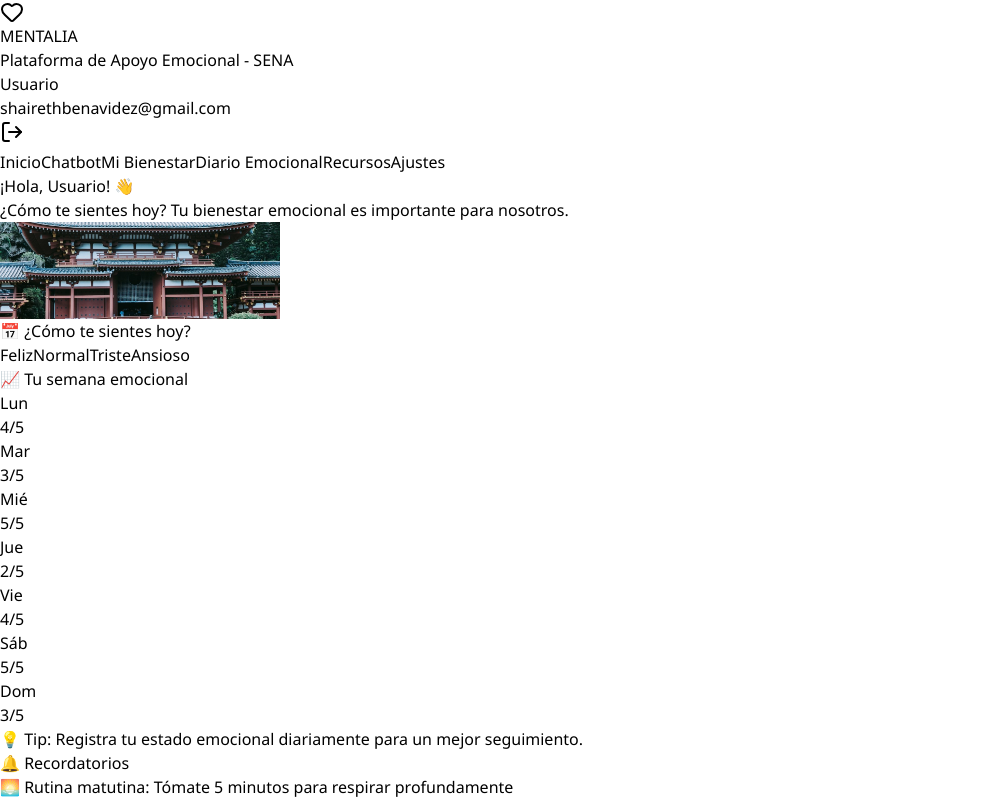
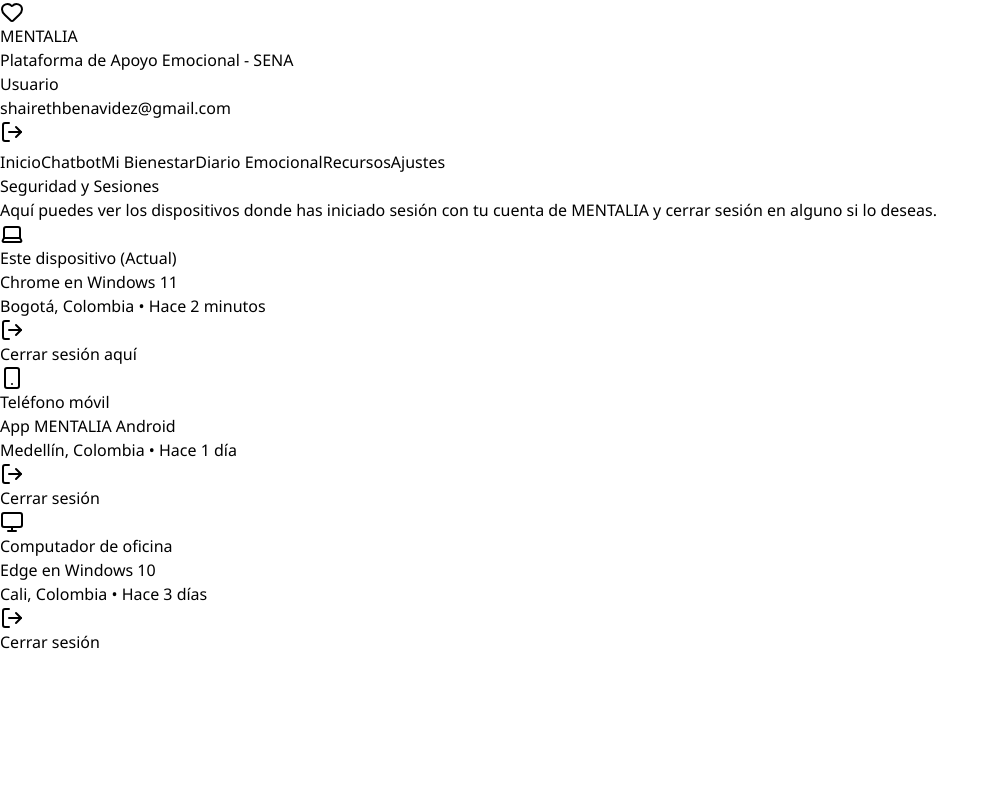
Before and after one commit to shaireth1/Mentalia, a Next.js app in the folder frontend/: page /panel-usuario-autenticado in a window 1280 px wide. Both pictures are taken after a click on the button "Ajustes". Shown: the top 800 px of the page, without its empty margins (0-998 px from the left). Built offline with nearby package versions, Linux system fonts and the light colour scheme.

Commit message:
panel2.0

```diff
--- a/frontend/src/app/panel-usuario-autenticado/SettingsView.jsx
+++ b/frontend/src/app/panel-usuario-autenticado/SettingsView.jsx
@@ -43,13 +43,13 @@
   };
 
   return (
-    <div className="bg-white rounded-2xl p-6 shadow-sm">
+    <div className="bg-white rounded-2xl p-6 shadow-sm overflow-hidden">
       <h2 className="text-lg font-semibold text-gray-800 mb-2">
-        🔒 Seguridad y Sesiones
+        Seguridad y Sesiones
       </h2>
       <p className="text-sm text-gray-500 mb-6">
-        Aquí puedes ver los dispositivos donde has iniciado sesión con tu cuenta
-        de <span className="text-purple-600 font-medium">MENTALIA</span> y cerrar sesión en alguno si lo deseas.
+        Aquí puedes ver los dispositivos donde has iniciado sesión con tu cuenta de{" "}
+        <span className="text-purple-600 font-medium">MENTALIA</span> y cerrar sesión en alguno si lo deseas.
       </p>
 
       <div className="space-y-4">
--- a/frontend/src/app/panel-usuario-autenticado/page.js
+++ b/frontend/src/app/panel-usuario-autenticado/page.js
@@ -4,9 +4,11 @@
 import { useRouter } from "next/navigation";
 import { useState } from "react";
 import { Heart, LogOut } from "lucide-react";
+import SettingsView from "./SettingsView";
 
 export default function Dashboard() {
   const [selectedMood, setSelectedMood] = useState("");
+  const [activeView, setActiveView] = useState("Inicio");
   const router = useRouter();
 
   const moods = [
@@ -17,15 +19,22 @@
   ];
 
   const handleLogout = () => {
-    // Aquí podrías limpiar tokens o estado si lo tuvieras
-    router.push("/"); // Redirige a app/page.js
+    router.push("/");
   };
+
+  const sidebarItems = [
+    "Inicio",
+    "Chatbot",
+    "Mi Bienestar",
+    "Diario Emocional",
+    "Recursos",
+    "Ajustes",
+  ];
 
   return (
     <div className="flex h-screen bg-[#f6f4fb] text-gray-800 flex-col">
-      {/* 🔹 Barra superior global */}
+      {/* Barra superior */}
       <header className="w-full bg-gradient-to-r from-purple-600 to-indigo-600 text-white flex justify-between items-center px-8 py-4 shadow-md">
-        {/* Izquierda */}
         <div className="flex items-center space-x-3">
           <Heart className="w-6 h-6 text-white" />
           <div>
@@ -36,7 +45,6 @@
           </div>
         </div>
 
-        {/* Derecha */}
         <div className="flex items-center space-x-3 text-sm">
           <div className="text-right">
             <p className="font-semibold leading-tight">Usuario</p>
@@ -52,26 +60,19 @@
         </div>
       </header>
 
-      {/* 🔹 Contenedor principal (sidebar + contenido) */}
       <div className="flex flex-1 overflow-hidden">
         {/* Sidebar */}
         <aside className="w-60 bg-white shadow-md flex flex-col p-4">
           <nav className="space-y-3">
-            {[
-              "Inicio",
-              "Chatbot",
-              "Mi Bienestar",
-              "Diario Emocional",
-              "Recursos",
-              "Ajustes",
-            ].map((item, i) => (
+            {sidebarItems.map((item) => (
               <button
-                key={i}
-                className={`w-full text-left px-4 py-2 rounded-lg ${
-                  item === "Inicio"
+                key={item}
+                onClick={() => setActiveView(item)}
+                className={`w-full text-left px-4 py-2 rounded-lg transition ${
+                  activeView === item
                     ? "bg-purple-100 text-purple-700 font-medium"
                     : "hover:bg-purple-50"
-                } transition`}
+                }`}
               >
                 {item}
               </button>
@@ -81,7 +82,11 @@
 
         {/* Main Content */}
         <main className="flex-1 p-6 overflow-y-auto">
-          {/* Welcome Card */}
+          {activeView === "Ajustes" ? (
+            <SettingsView />
+          ) : (
+            <>
+              {/* Contenido por defecto (Inicio) */}
               <div className="bg-gradient-to-r from-purple-500 to-purple-600 text-white p-6 rounded-2xl flex justify-between items-center mb-6">
                 <div>
                   <h1 className="text-2xl font-bold mb-2">¡Hola, Usuario! 👋</h1>
@@ -99,7 +104,7 @@
                 />
               </div>
 
-          {/* Mood Selection */}
+              {/* Mood Selector */}
               <div className="bg-white rounded-2xl p-6 mb-6 shadow-sm">
                 <h3 className="font-medium text-gray-700 mb-4 flex items-center gap-2">
                   <span className="text-purple-600">📅</span> ¿Cómo te sientes hoy?
@@ -122,13 +127,13 @@
                 {selectedMood && (
                   <div className="mt-3 p-3 bg-purple-50 border border-purple-200 rounded-lg text-purple-700 text-sm flex items-center gap-2">
                     <span className="text-lg">✨</span>
-                Gracias por compartir cómo te sientes. Tu estado emocional ha
-                sido registrado.
+                    Gracias por compartir cómo te sientes. Tu estado emocional ha sido
+                    registrado.
                   </div>
                 )}
               </div>
 
-          {/* Emotional Week and Reminders */}
+              {/* Semana emocional y recordatorios */}
               <div className="grid grid-cols-1 md:grid-cols-2 gap-6 mb-6">
                 {/* Semana emocional */}
                 <div className="bg-white rounded-2xl p-6 shadow-sm">
@@ -228,6 +233,8 @@
                   </div>
                 </div>
               </div>
+            </>
+          )}
         </main>
       </div>
     </div>
```
Also changed, not shown: frontend/src/app/panel-usuario-anonimo/page.js (added). Lines whose indentation alone changed are shown as unchanged.
